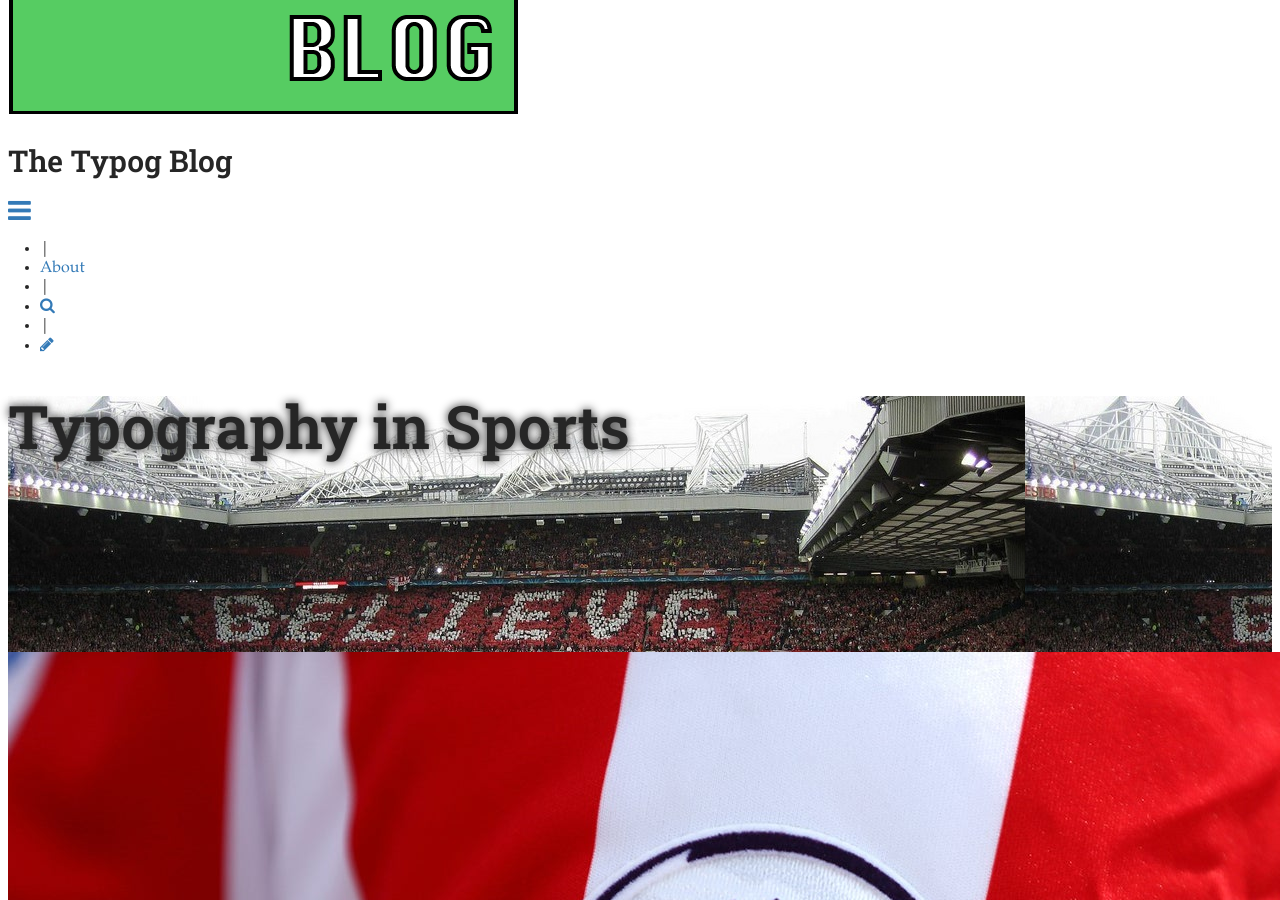
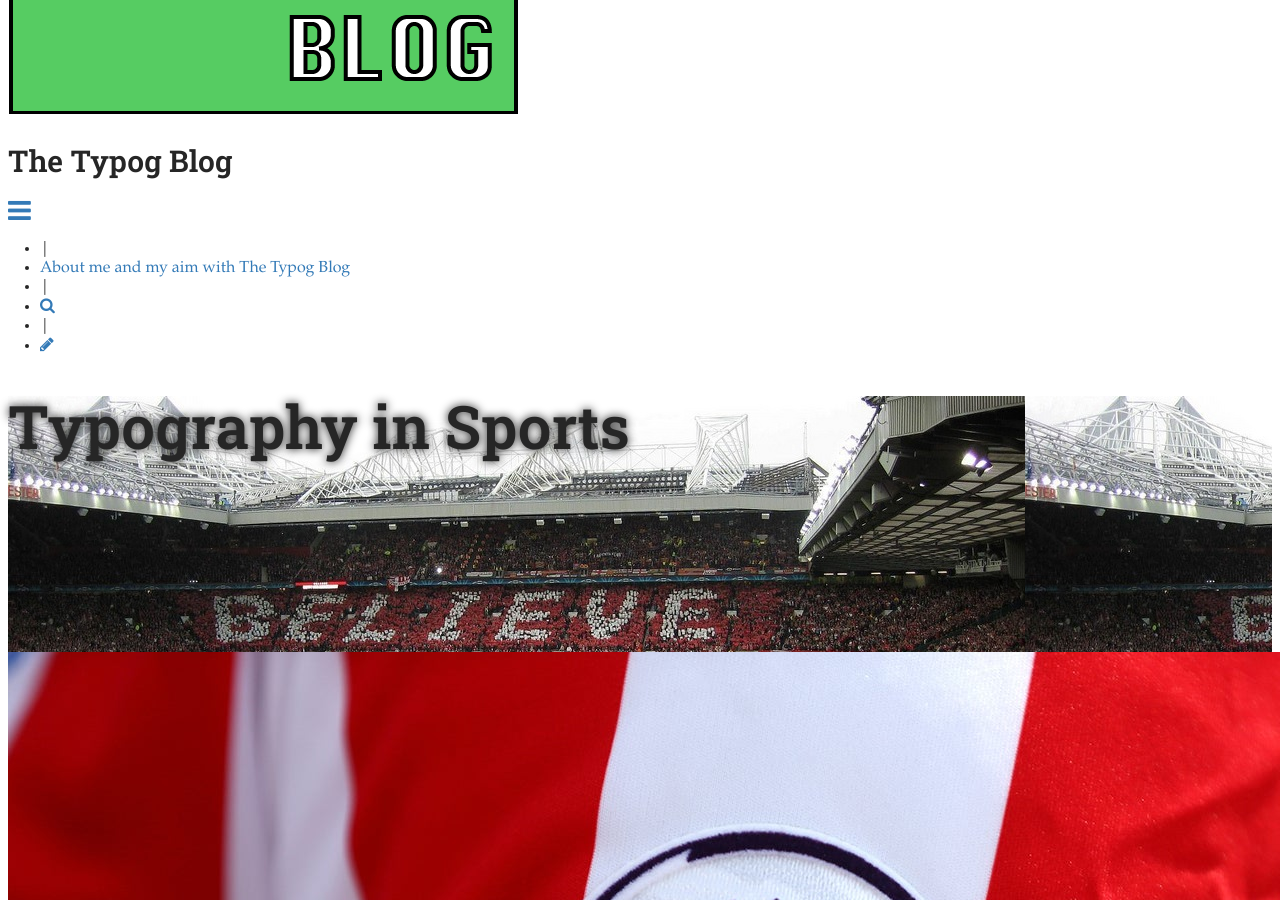
Before and after one commit to joshnair10/TypogBlog, a Jekyll site: the page built from index.html, in a window 1280 px wide and 900 px high, scrolled down 402 px. Built offline with Jekyll 4.4.1, drawn with Linux system fonts in a browser that asks for light colours; some web fonts are replaced; the list of posts is cut into pages by our own code.

Commit message:
Update Page “about”

```diff
--- a/pages/about.md
+++ b/pages/about.md
@@ -1,7 +1,7 @@
 ---
 layout: page
-title: About
-subtitle: All about me and my aim with Typog Blog
+title: About me and my aim with The Typog Blog
+subtitle: ""
 permalink: /about/
 date: 2020-10-12T16:53:57.486Z
 header_feature_image: ../uploads/me-at-united-game.jpg
```
